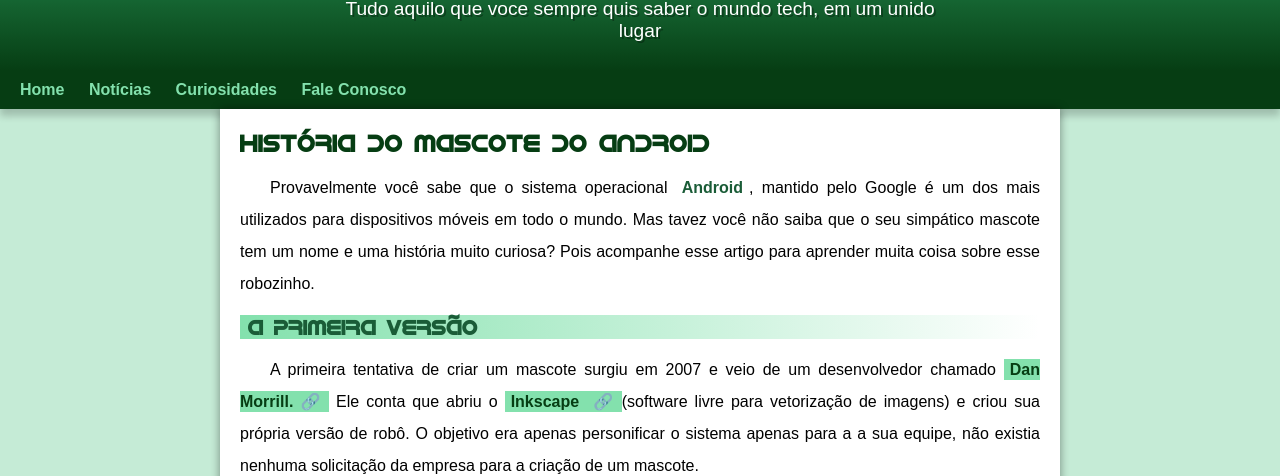
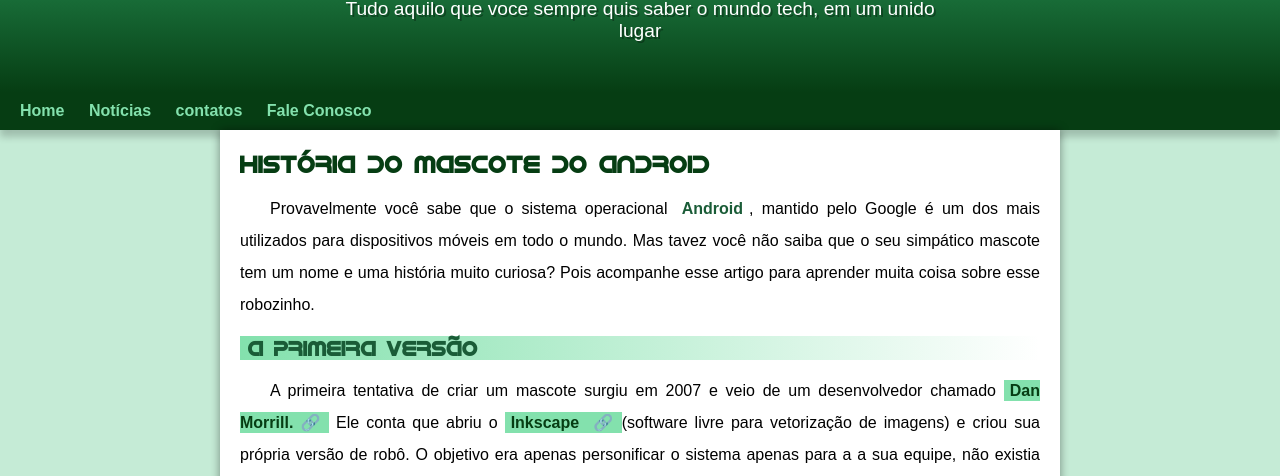
Before and after one commit to Jabess7/projeto-android, a plain HTML site: page index.html in a window 1280 px wide. Shown: the part 119-595 px from the top of the page. Drawn offline with Linux system fonts and the light colour scheme; files whose address does not match are found by name.

Commit message:
problema padding

```diff
--- a/estilo/style.css
+++ b/estilo/style.css
@@ -63,7 +63,7 @@ header > p{
     padding-right: 10px;
     padding-left: 10px;
     margin: auto;
-    margin-bottom: 30px;
+    padding-bottom: 50px;
     text-shadow: 2px 2px 0px rgba(0, 0, 0, 0.315);
 
 
--- a/index.html
+++ b/index.html
@@ -15,7 +15,7 @@
         <nav>
             <a href="#">Home</a>
             <a href="#">Notícias</a>
-            <a href="#">Curiosidades</a>
+            <a href="#">contatos</a>
             <a href="#">Fale Conosco</a>
         </nav>
 
```
